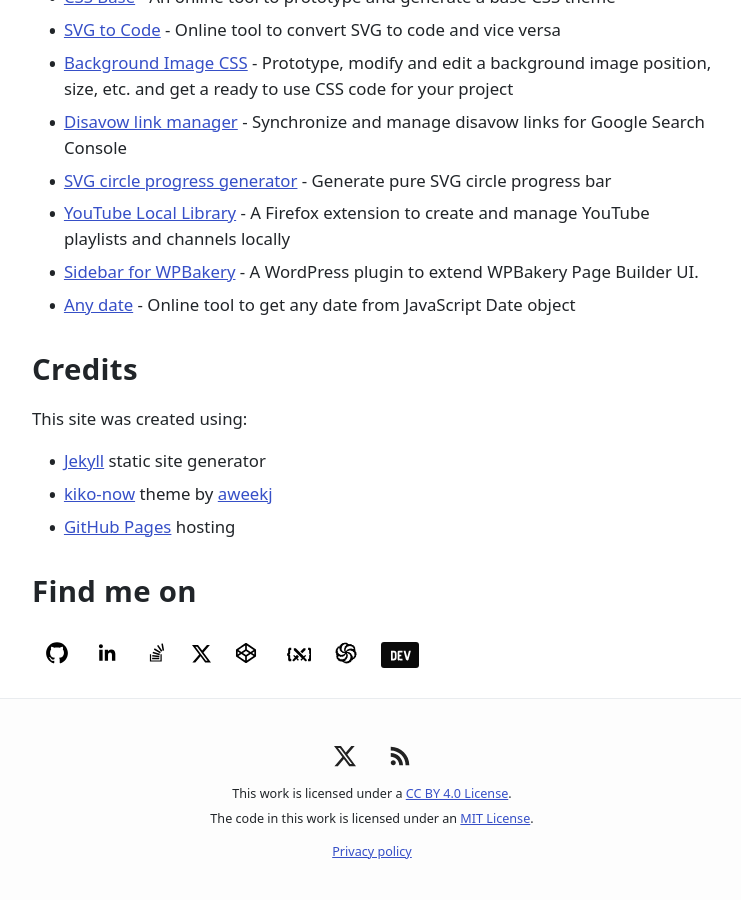
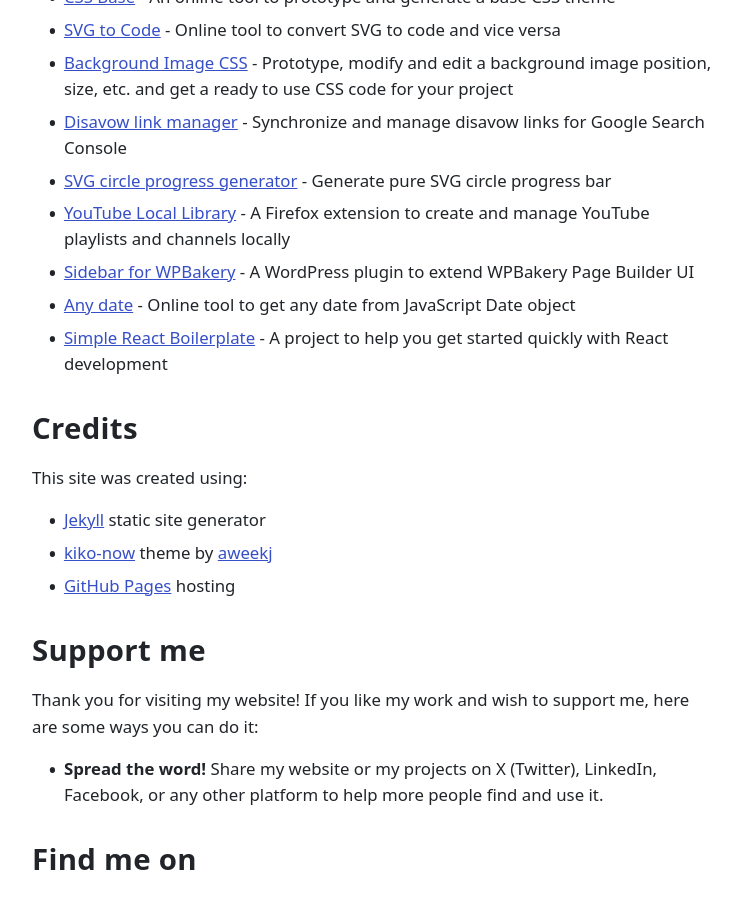
Before and after one commit to nikitahl/dev-blog, a Jekyll site: the page built from about.md, in a window 1280 px wide and 900 px high, scrolled down 714 px. Shown: the whole window, without its empty margins (268-1009 px from the left). Built offline with Jekyll 4.4.1, drawn with Linux system fonts in a browser that asks for light colours.

Commit message:
Update about page

```diff
--- a/about.md
+++ b/about.md
@@ -55,8 +55,9 @@
 	<li><a href="https://nikitahl.github.io/disavow-link-manager/" target="_blank" rel="noopener">Disavow link manager</a> - Synchronize and manage disavow links for Google Search Console</li>
 	<li><a href="https://nikitahl.github.io/svg-circle-progress-generator/" target="_blank" rel="noopener">SVG circle progress generator</a> - Generate pure SVG circle progress bar</li>
 	<li><a href="https://github.com/nikitahl/youtube-local-library-ff" target="_blank" rel="noopener">YouTube Local Library</a> - A Firefox extension to create and manage YouTube playlists and channels locally</li>
-	<li><a href="https://github.com/nikitahl/sidebar-navigation-for-wpbakery" target="_blank" rel="noopener">Sidebar for WPBakery</a> - A WordPress plugin to extend WPBakery Page Builder UI.</li>
+	<li><a href="https://github.com/nikitahl/sidebar-navigation-for-wpbakery" target="_blank" rel="noopener">Sidebar for WPBakery</a> - A WordPress plugin to extend WPBakery Page Builder UI</li>
 	<li><a href="https://github.com/nikitahl/any-date" target="_blank" rel="noopener">Any date</a> - Online tool to get any date from JavaScript Date object</li>
+	<li><a href="https://github.com/nikitahl/simple-react-boilerplate" target="_blank" rel="noopener">Simple React Boilerplate</a> - A project to help you get started quickly with React development</li>
 </ul>
 <h2>Credits</h2>
 <p>This site was created using:</p>
@@ -71,6 +72,12 @@
 		<a href="https://pages.github.com/" target="_blank" rel="noopener">GitHub Pages</a> hosting
 	</li>
 </ul>
+<h2>Support me</h2>
+Thank you for visiting my website! If you like my work and wish to support me, here are some ways you can do it:
+<ul>
+	<li><strong>Spread the word!</strong> Share my website or my projects on X (Twitter), LinkedIn, Facebook, or any other platform to help more people find and use it.</li>
+</ul>
+
 <h2>Find me on</h2>
 <div class="find-me">
 {% include svg-icons.html %}
```
